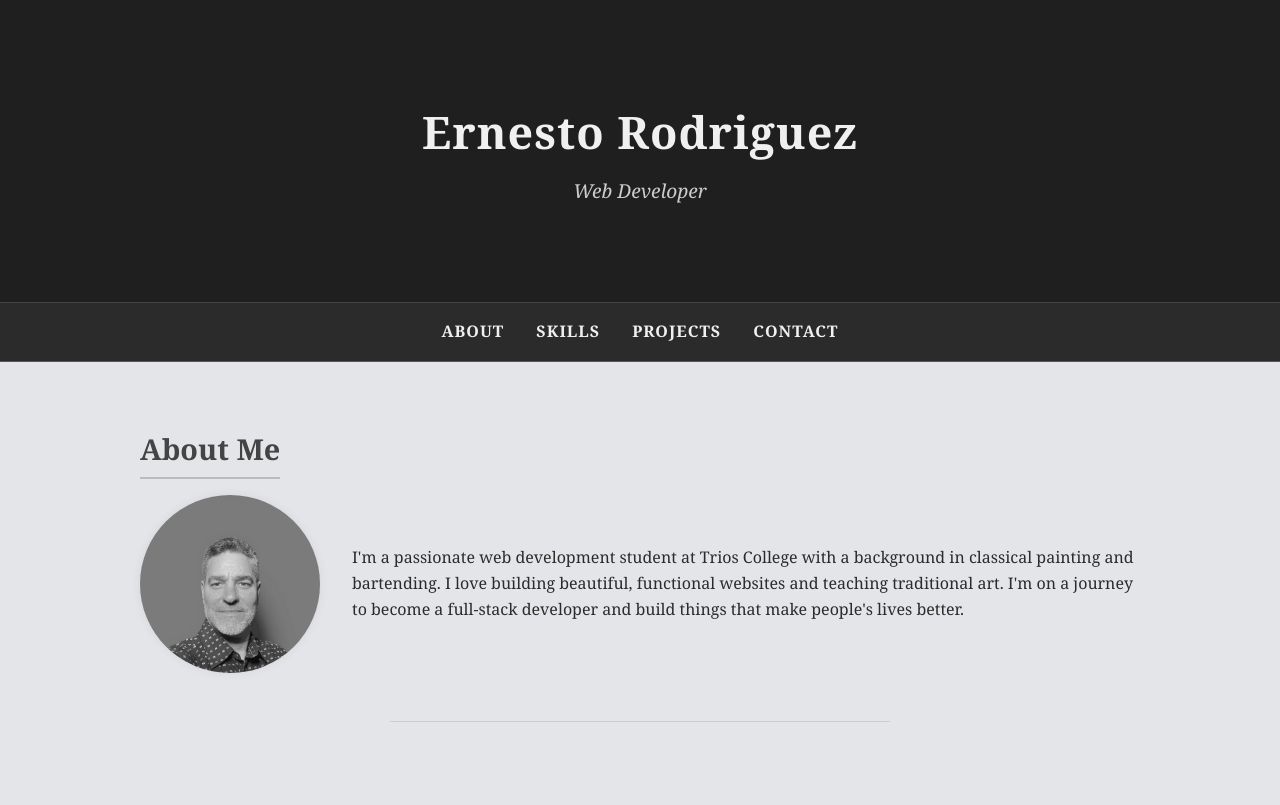
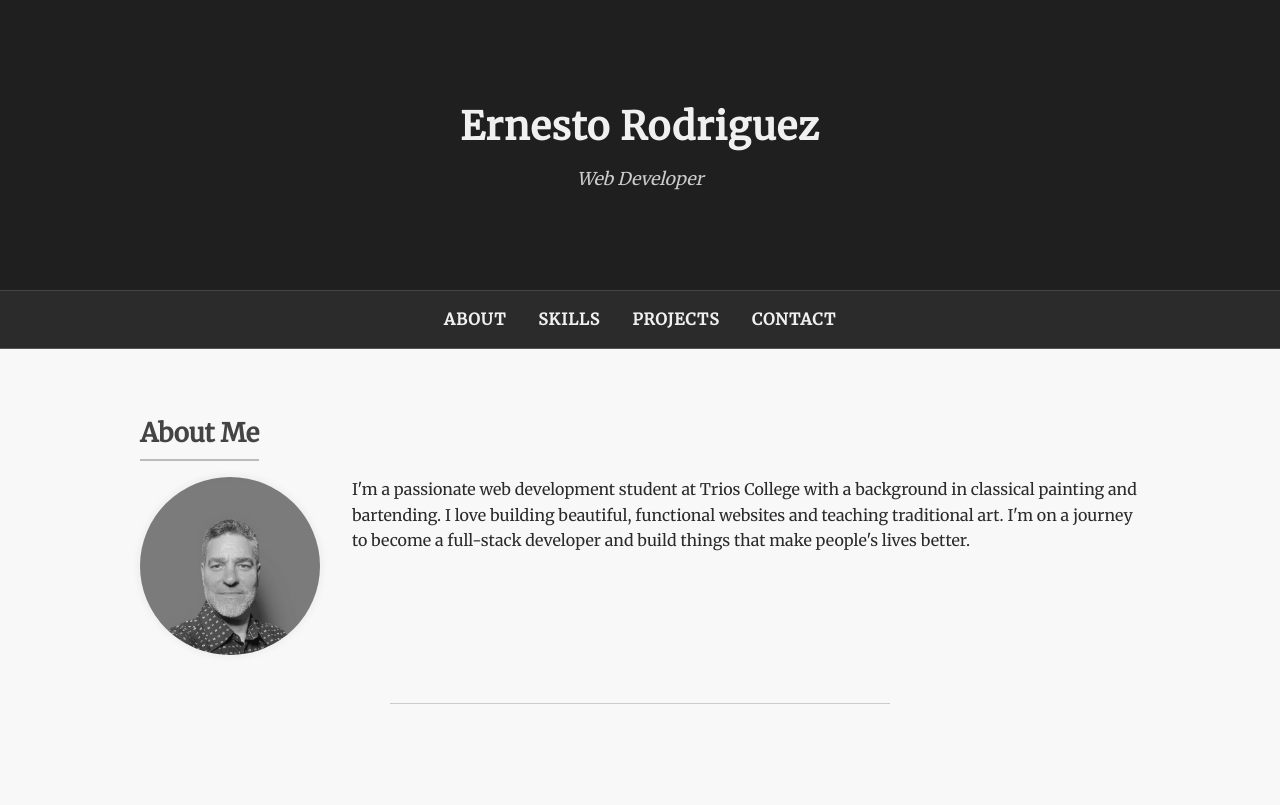
Before and after one commit to emguez/emguez.github.io, a plain HTML site: page index.html in a window 1280 px wide. Shown: the top 805 px of the page. Drawn offline with Linux system fonts and the light colour scheme.

Commit message:
Fourth draft

```diff
--- a/css/app.css
+++ b/css/app.css
@@ -7,13 +7,13 @@
 
 /* Base Styles */
 body {
-  font-family: 'Georgia', serif;
-  background-color: #e3e5e8; /* Softer white */
-  color: #2b2b2b; /* Dark gray for body text */
+  font-family: 'Merriweather', serif;
+  background-color: #f8f8f8; /* Softer white */
+  color: #2b2b2b; /* Dark gray */
   line-height: 1.6;
 }
 
-/* Container Layout */
+/* Container */
 .container {
   width: 90%;
   max-width: 1000px;
@@ -21,40 +21,60 @@ body {
   padding: 2rem 0;
 }
 
-/* Hero Header */
+/* Header Hero Section */
 header.hero {
-  background-color: #1f1f1f; /* Dark charcoal */
-  color: #f0f0f0; /* Soft white */
-  padding: 4rem 0;
+  background-color: #1f1f1f;
+  color: #f0f0f0;
+  padding: 4rem 1rem;
   text-align: center;
   border-bottom: 1px solid #444;
 }
 
 header h1 {
-  font-size: 2.8rem;
+  font-size: 2.4rem;
   font-weight: 700;
   margin-bottom: 0.5rem;
   letter-spacing: 1px;
 }
 
 header p {
-  font-size: 1.2rem;
+  font-size: 1.1rem;
   font-style: italic;
   color: #ccc;
 }
 
-/* Navigation */
+/* Navigation Styles */
 nav {
   background-color: #2b2b2b;
   border-bottom: 1px solid #555;
 }
 
+.nav-container {
+  display: flex;
+  flex-direction: column;
+  align-items: center;
+}
+
+.hamburger {
+  background: none;
+  border: none;
+  color: #f0f0f0;
+  font-size: 2rem;
+  margin: 1rem;
+  cursor: pointer;
+}
+
 .nav-menu {
+  display: none;
+  flex-direction: column;
+  align-items: center;
+  list-style: none;
+  gap: 1rem;
+  padding-bottom: 1rem;
+}
+
+.nav-menu.active {
   display: flex;
-  justify-content: center;
-  gap: 2rem;
-  padding: 1rem 0;
-  list-style: none;
 }
 
 .nav-menu a {
@@ -62,6 +82,7 @@ nav {
   text-decoration: none;
   font-weight: bold;
   text-transform: uppercase;
+  font-size: 1rem;
   transition: color 0.3s ease;
   letter-spacing: 1px;
 }
@@ -70,14 +91,33 @@ nav {
   color: #aaa;
 }
 
-/* Main Section Wrapper */
+/* Desktop Nav */
+@media (min-width: 600px) {
+  .hamburger {
+    display: none;
+  }
+
+  .nav-container {
+    flex-direction: row;
+    justify-content: center;
+  }
+
+  .nav-menu {
+    display: flex !important;
+    flex-direction: row;
+    gap: 2rem;
+    padding: 1rem 0;
+  }
+}
+
+/* Section Layout */
 main section {
   padding: 2rem 0;
 }
 
-/* Section Titles */
+/* Section Headings */
 section h2 {
-  font-size: 1.8rem;
+  font-size: 1.6rem;
   margin-bottom: 1rem;
   color: #444;
   border-bottom: 2px solid #bbb;
@@ -94,21 +134,26 @@ section h2 {
   text-align: center;
 }
 
-@media (min-width: 768px) {
-  .about-wrapper {
-    flex-direction: row;
-    text-align: left;
-  }
-}
-
 .profile-img {
-  width: 180px;
+  width: 140px;
   border-radius: 50%;
   filter: grayscale(100%) contrast(90%) brightness(105%);
   box-shadow: 0 0 10px rgba(0, 0, 0, 0.08);
 }
 
-/* Skills and Projects */
+@media (min-width: 768px) {
+  .about-wrapper {
+    flex-direction: row;
+    text-align: left;
+    align-items: flex-start;
+  }
+
+  .profile-img {
+    width: 180px;
+  }
+}
+
+/* Lists */
 .skills-list,
 .projects-list {
   list-style: square inside;
@@ -128,7 +173,7 @@ section h2 {
   color: #777;
 }
 
-/* Divider */
+/* Horizontal Rule */
 hr {
   margin: 3rem auto;
   width: 50%;
@@ -141,8 +186,20 @@ footer {
   background-color: #1f1f1f;
   color: #e0e0e0;
   text-align: center;
-  padding: 1.5rem 0;
+  padding: 1.5rem 1rem;
   font-size: 0.9rem;
   margin-top: 3rem;
   border-top: 1px solid #444;
 }
+
+/* Scroll Fade-In Animations */
+.fade-in {
+  opacity: 0;
+  transform: translateY(20px);
+  transition: opacity 0.8s ease-out, transform 0.8s ease-out;
+}
+
+.appear {
+  opacity: 1;
+  transform: translateY(0);
+}
--- a/index.html
+++ b/index.html
@@ -4,9 +4,13 @@
   <meta charset="UTF-8" />
   <meta name="viewport" content="width=device-width, initial-scale=1.0" />
   <title>Ernesto Rodriguez | Portfolio</title>
+
+  <!-- Google Font: Merriweather -->
+  <link href="https://fonts.googleapis.com/css2?family=Merriweather&display=swap" rel="stylesheet" />
+
+  <!-- CSS -->
   <link rel="stylesheet" href="css/app.css" />
 </head>
-
 <body>
   <header class="hero">
     <div class="container">
@@ -15,18 +19,22 @@
     </div>
   </header>
 
+  <!-- Navigation -->
   <nav>
+    <div class="nav-container">
+      <button class="hamburger" aria-label="Toggle navigation">&#9776;</button>
       <ul class="nav-menu">
         <li><a href="#about">About</a></li>
         <li><a href="#skills">Skills</a></li>
         <li><a href="#projects">Projects</a></li>
         <li><a href="#contact">Contact</a></li>
       </ul>
+    </div>
   </nav>
 
+  <!-- Main Content -->
   <main class="container">
-
-    <section id="about">
+    <section id="about" class="fade-in">
       <h2>About Me</h2>
       <div class="about-wrapper">
         <img src="assets/images/emr.jpg" alt="Ernesto's profile picture" class="profile-img" />
@@ -41,7 +49,7 @@
       <hr />
     </section>
 
-    <section id="skills">
+    <section id="skills" class="fade-in">
       <h2>Skills</h2>
       <ul class="skills-list">
         <li>HTML5, CSS3, JavaScript</li>
@@ -52,7 +60,7 @@
       <hr />
     </section>
 
-    <section id="projects">
+    <section id="projects" class="fade-in">
       <h2>Projects</h2>
       <ul class="projects-list">
         <li><strong>FocusFlow</strong> – A minimal Pomodoro timer app</li>
@@ -62,19 +70,20 @@
       <hr />
     </section>
 
-    <section id="contact">
+    <section id="contact" class="fade-in">
       <h2>Contact</h2>
       <p>You can reach me at: <a href="mailto:miguel.rodriguez@triosstudent.com">miguel.rodriguez@triosstudent.com</a></p>
     </section>
-
   </main>
 
+  <!-- Footer -->
   <footer>
     <div class="container">
       <p>&copy; 2025 Ernesto Rodriguez. All rights reserved.</p>
     </div>
   </footer>
 
+  <!-- JavaScript -->
   <script src="scripts/app.js"></script>
 </body>
 </html>
--- a/scripts/app.js
+++ b/scripts/app.js
@@ -1,10 +1,28 @@
-// Smooth scrolling for nav links
-document.querySelectorAll('a[href^="#"]').forEach(anchor => {
-  anchor.addEventListener('click', function (e) {
-    e.preventDefault();
-    const target = document.querySelector(this.getAttribute('href'));
-    if (target) {
-      target.scrollIntoView({ behavior: 'smooth' });
-    }
+// === Hamburger Menu Toggle ===
+const hamburger = document.querySelector('.hamburger');
+const navMenu = document.querySelector('.nav-menu');
+
+hamburger.addEventListener('click', () => {
+  navMenu.classList.toggle('active');
+});
+
+
+// === Scroll Fade-In Animation ===
+const faders = document.querySelectorAll('.fade-in');
+
+const appearOptions = {
+  threshold: 0.1,
+  rootMargin: "0px 0px -50px 0px"
+};
+
+const appearOnScroll = new IntersectionObserver((entries, observer) => {
+  entries.forEach(entry => {
+    if (!entry.isIntersecting) return;
+    entry.target.classList.add('appear');
+    observer.unobserve(entry.target);
   });
+}, appearOptions);
+
+faders.forEach(fader => {
+  appearOnScroll.observe(fader);
 });
```
Lines whose indentation alone changed are shown as unchanged.
